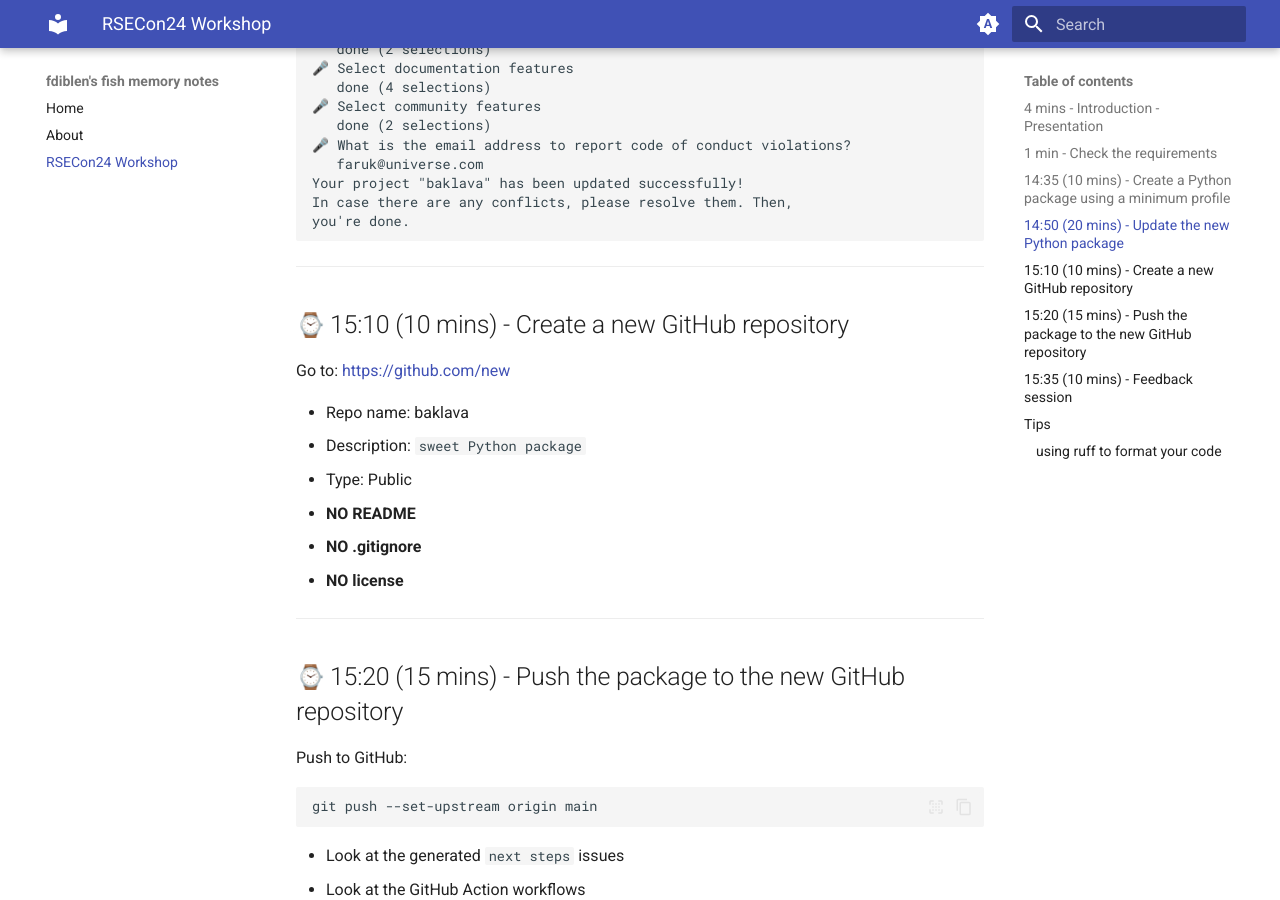
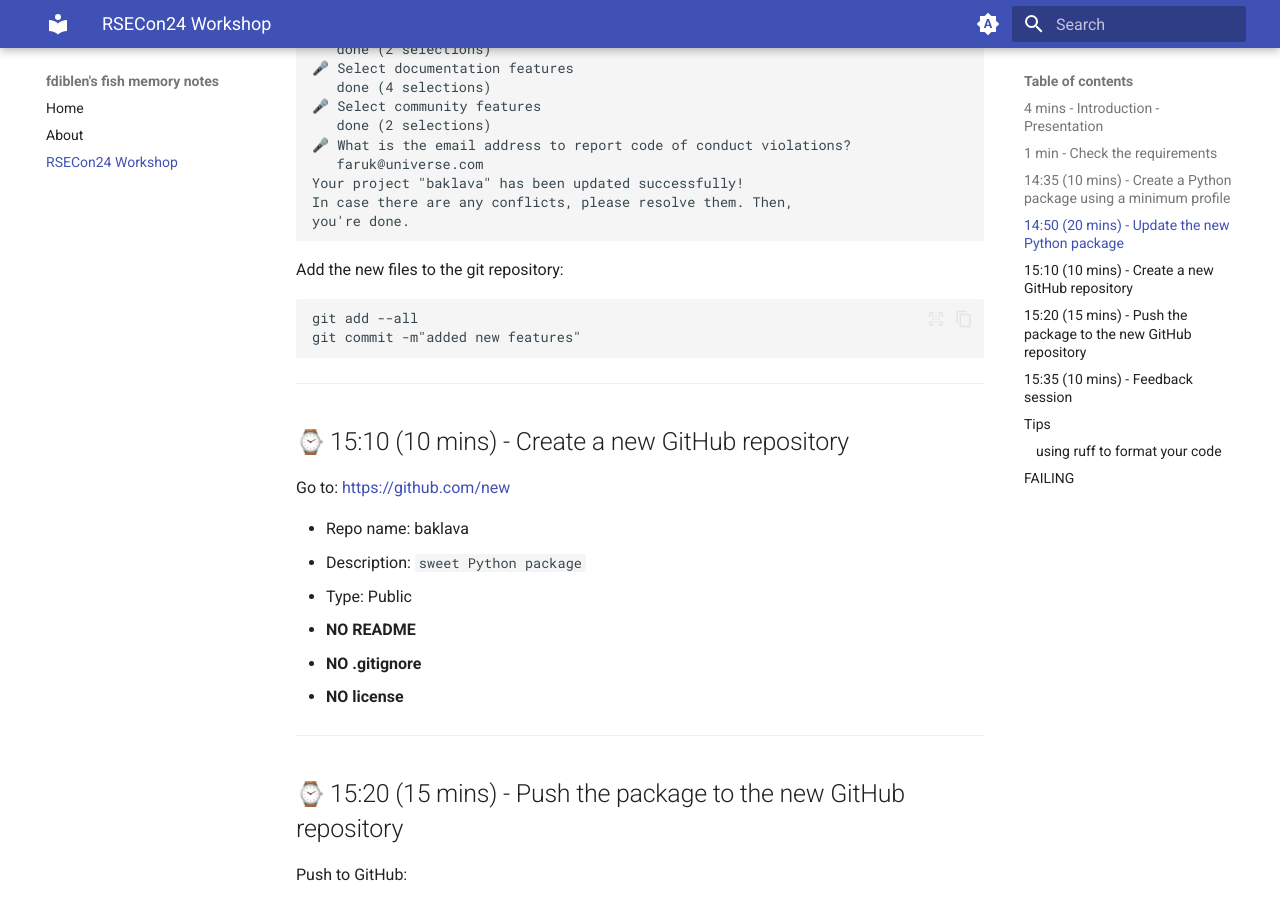
Before and after one commit to fdiblen/mkdocs-pdf, an MkDocs documentation site: the page built from docs/rsecon24.md, in a window 1280 px wide and 900 px high, scrolled down 4383 px. Built offline with MkDocs 1.6.1 and Material for MkDocs 9.7.7, drawn with Linux system fonts in a browser that asks for light colours; emoji names are drawn with the system emoji font; some of the changed text lies outside the part shown.

Commit message:
update the rsecon24 tutorial

````diff
--- a/docs/rsecon24.md
+++ b/docs/rsecon24.md
@@ -234,6 +234,13 @@ In case there are any conflicts, please resolve them. Then,
 you're done.
 ```
 
+Add the new files to the git repository:
+
+```
+git add --all
+git commit -m"added new features"
+```
+
 ---
 ## :watch: 15:10 (10 mins) - Create a new GitHub repository
 
@@ -288,3 +295,9 @@ python -m pip install --upgrade pip setuptools
 python -m pip install .[dev,publishing]
 ruff format
 ```
+
+
+## FAILING
+
+Competing workflows
+CFF date
````
